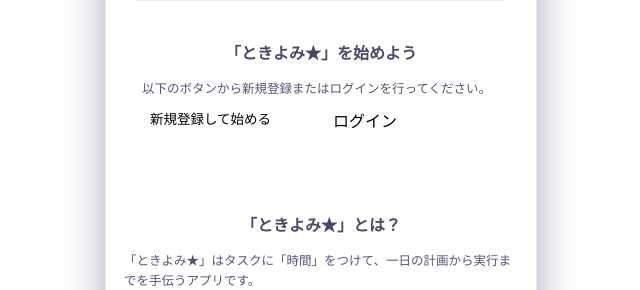
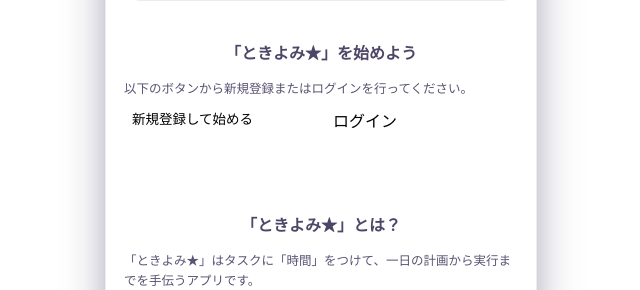
Before and after one commit to ae-ohagi2428/voice-schedule-app, a Django app: page / in a window 1280 px wide. Shown: the part 354-644 px from the top of the page, without its empty margins (319-959 px from the left). Run offline with Django 5.2, Linux system fonts and the light colour scheme; some libraries are stand-ins or nearby versions; some web fonts are replaced.

Commit message:
Fix index.html

```diff
--- a/home/templates/home/index.html
+++ b/home/templates/home/index.html
@@ -29,11 +29,11 @@
     </p>
   </div>
 </div>
-<section  class="reveal mx-[18px] mt-10 flex flex-col gap-2.5">
+<section class="reveal mx-[18px] mt-10 flex flex-col gap-2.5">
   <h2 class="text-[16px] font-bold text-[#4E4666] text-center mb-1">
     「ときよみ★」を始めよう
   </h2>
-  <div class="mx-[18px] mb-4 flex flex-col gap-2.5">
+  <div class="mb-4 flex flex-col gap-2.5">
     {% if user.is_authenticated %}
       <div class="flex justify-center">
         <a href="{% url 'schedules:dashboard' %}" class="btn-primary w-[calc(50%-4px)] h-12 px-2 rounded-[18px] text-[13.5px]">
```
